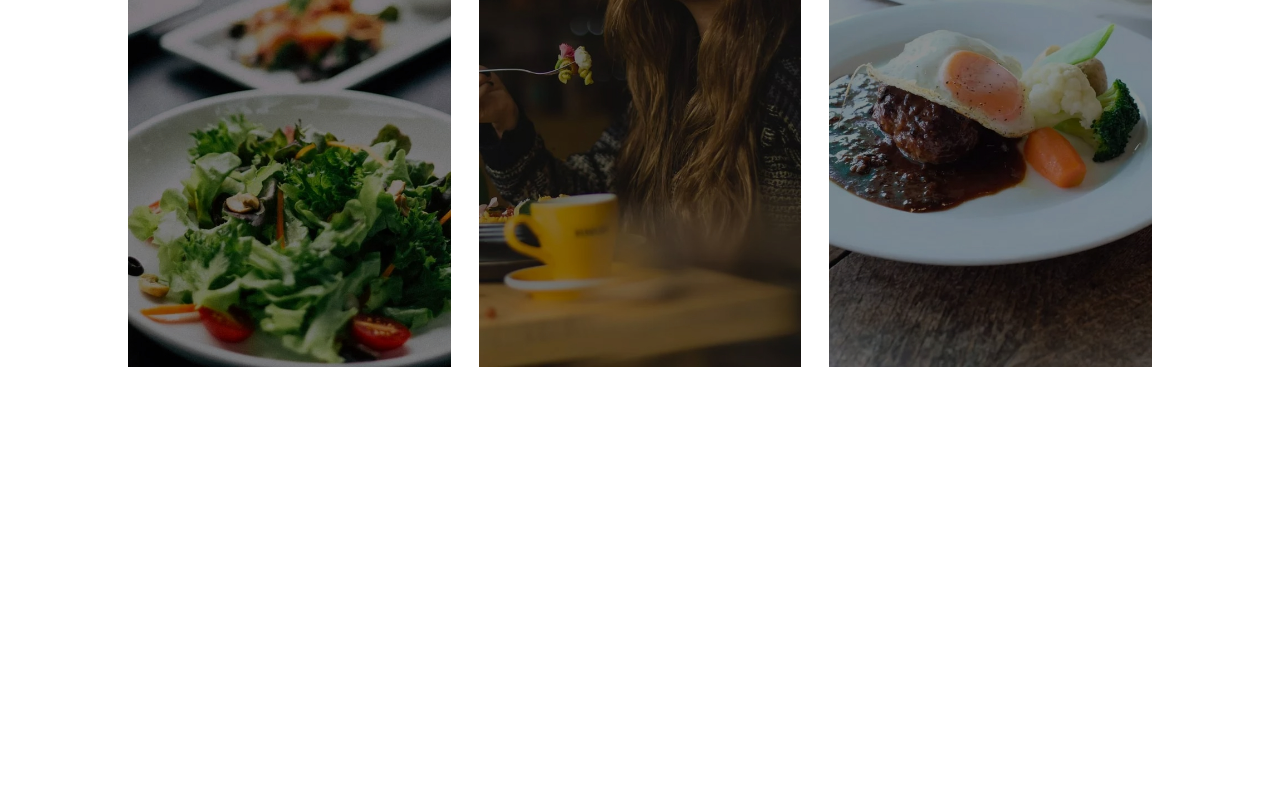
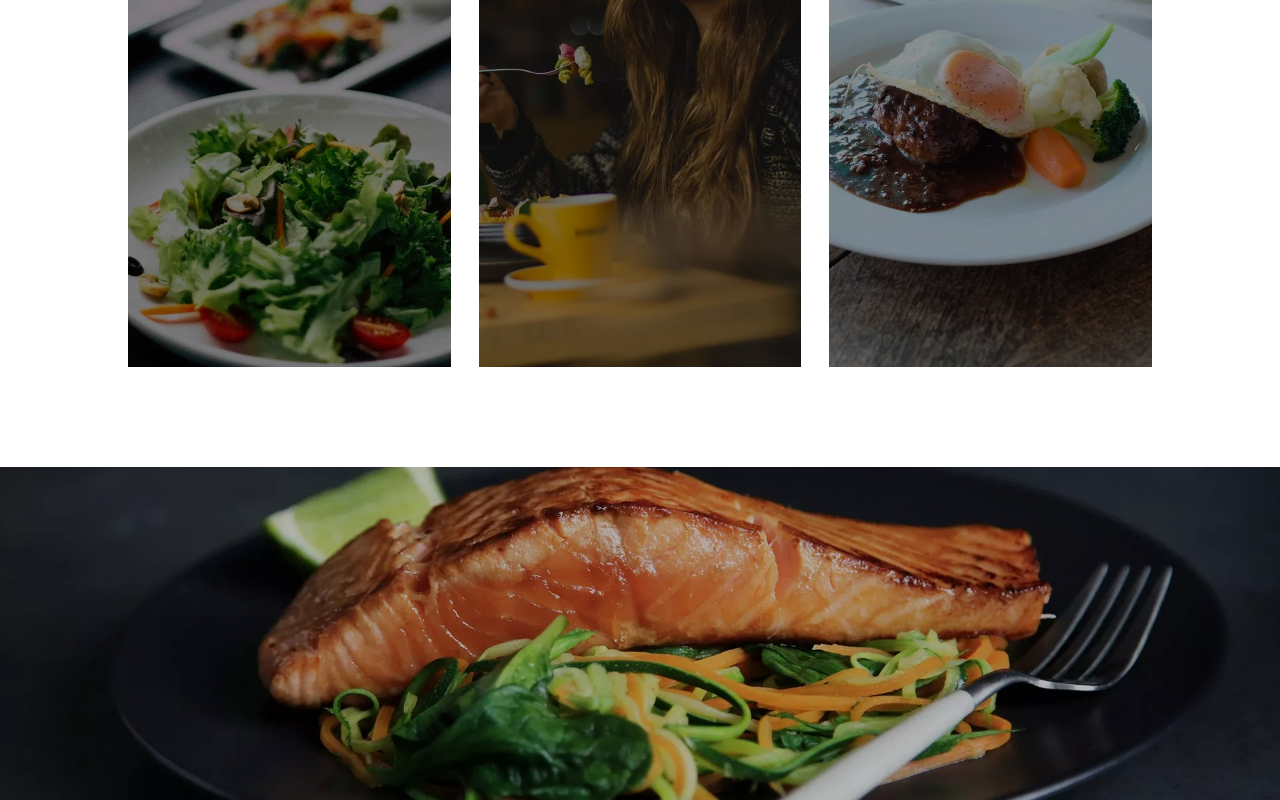
Before and after one commit to amirhpy/Restaurant-Landing, a React (Create React App) app: page / in a window 1280 px wide. Shown: the part 1268-2068 px from the top of the page. Before the commit the page ends 1735 px from the top, so only its background shows below. Built offline with nearby package versions, Linux system fonts and the light colour scheme.

Commit message:
create component FoodPic

```diff
--- a/src/App.js
+++ b/src/App.js
@@ -4,6 +4,7 @@ import React from 'react';
 import Home from './components/Home/Home';
 import HeaderContent from './components/HeaderContent/HeaderContent';
 import About from './components/About/About';
+import FoodPic from './components/FoodPic/FoodPic';
 
 const App = () => {
     return (
@@ -11,6 +12,7 @@ const App = () => {
             <HeaderContent />
             <Home />
             <About />
+            <FoodPic />
         </div>
     );
 };
--- /dev/null
+++ b/src/components/FoodPic/FoodPic.js
@@ -0,0 +1,14 @@
+import React from 'react';
+
+// image
+import foodPic from '../../assets/img/menu.jpg'
+
+const FoodPic = () => {
+    return (
+        <div>
+            <img src={foodPic} alt='food' />
+        </div>
+    );
+};
+
+export default FoodPic;
```
